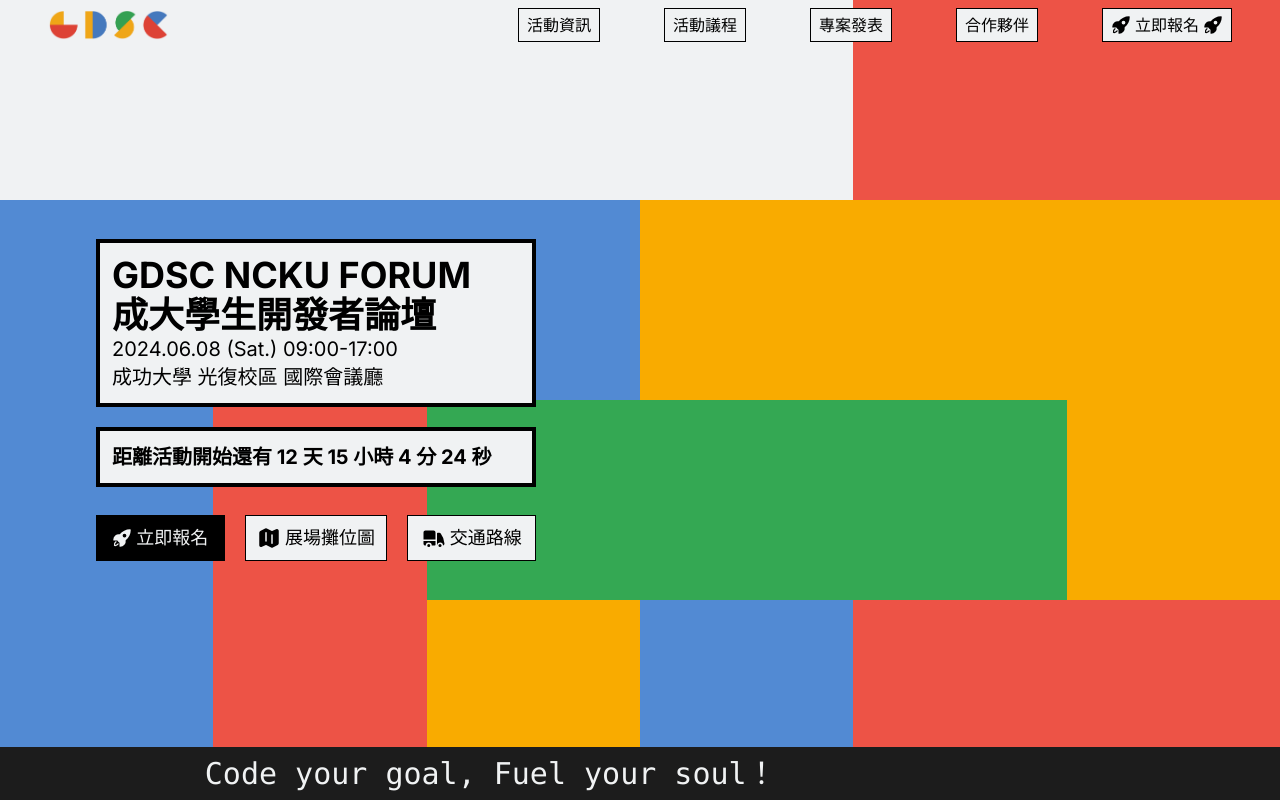
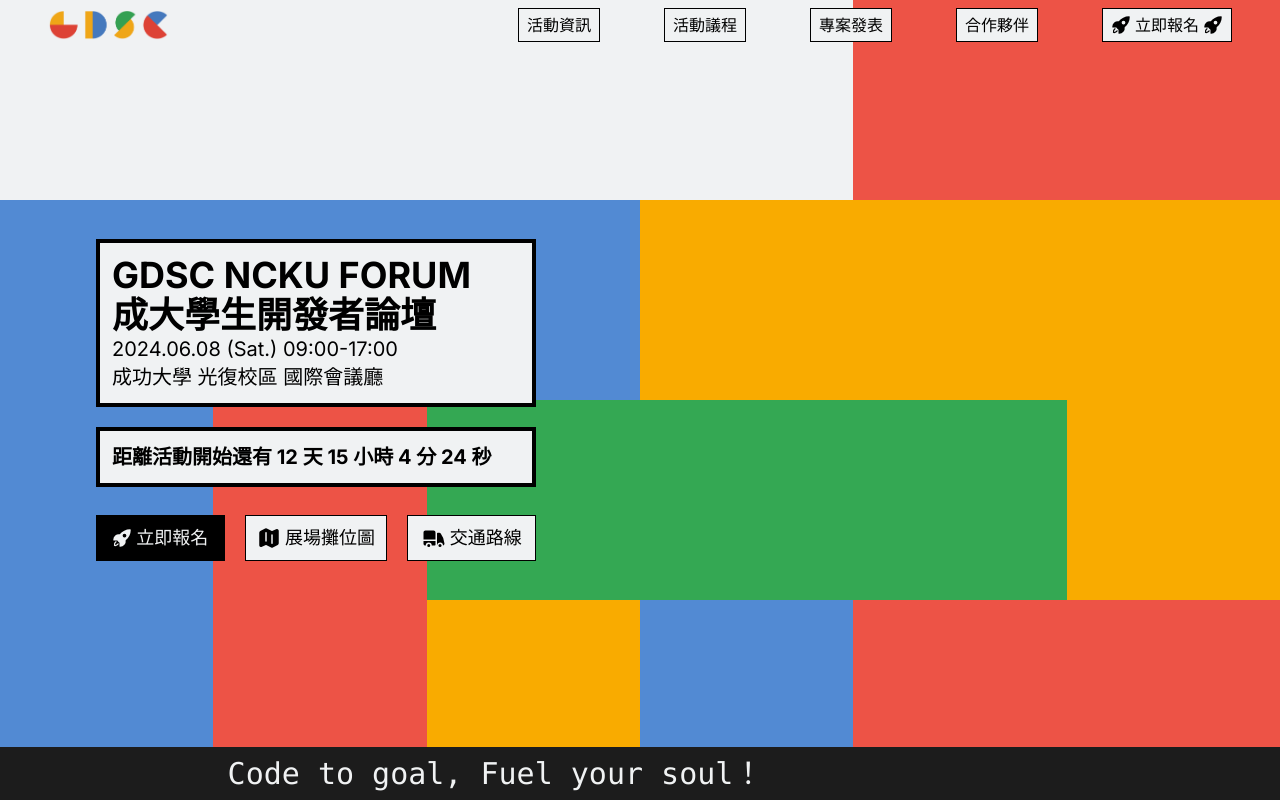
Before and after one commit to gdsc-ncku/gdsc-ncku-forum-2024, a Next.js app: page / in a window 1280 px wide. Shown: the top 800 px of the page. Built offline with nearby package versions, Linux system fonts and the light colour scheme.

Commit message:
change slogan content

```diff
--- a/app/page.js
+++ b/app/page.js
@@ -56,7 +56,7 @@
         </div>
         <div className="absolute bottom-0 w-full bg-[#1C1C1C] p-2 text-3xl">
           <div class="box-border w-full overflow-hidden whitespace-nowrap">
-            <code className="inline-block animate-[marquee_10s_linear_infinite] pl-[120%] text-White">Code your goal, Fuel your soul！</code>
+            <code className="inline-block animate-[marquee_10s_linear_infinite] pl-[120%] text-White">Code to goal, Fuel your soul！</code>
           </div>
         </div>
       </section>
```
